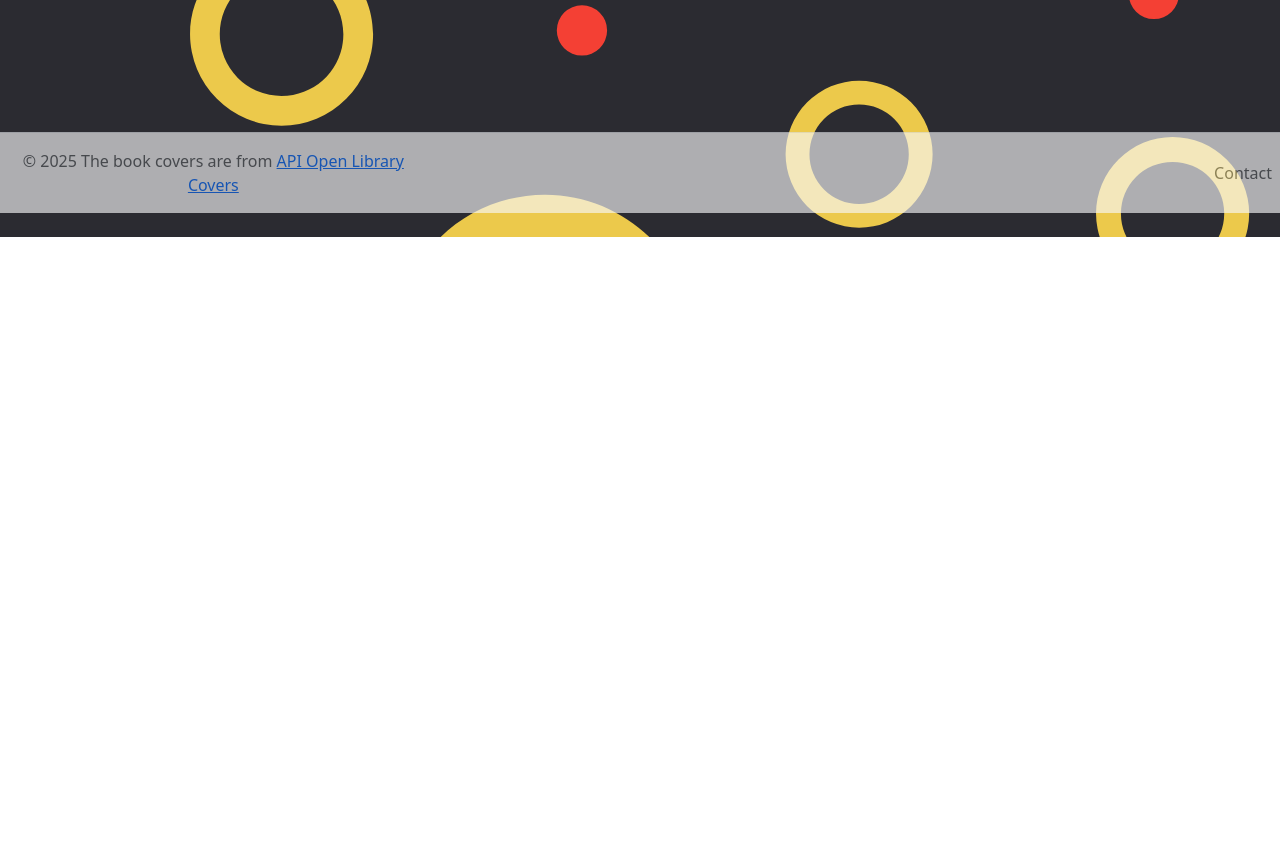
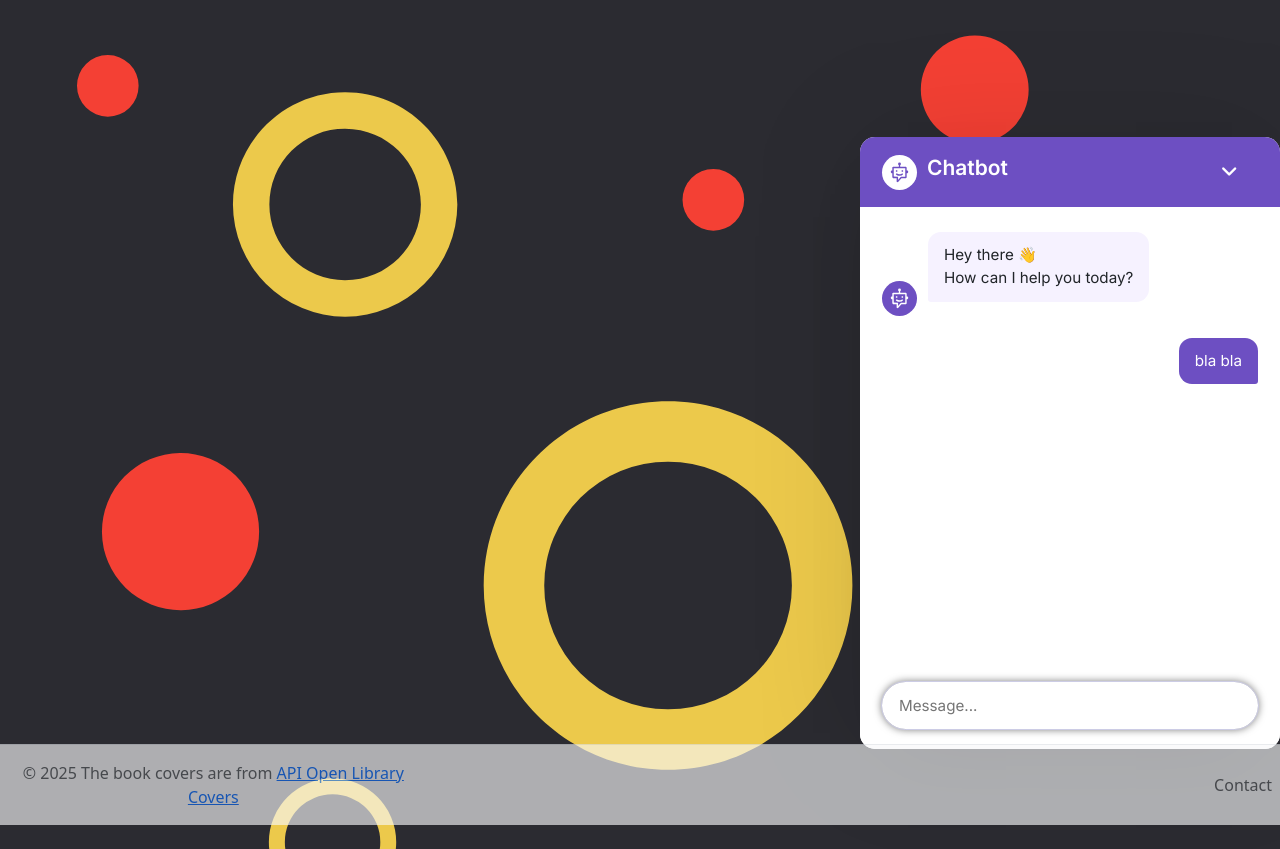
Before and after one commit to NatKacz99/library, a React (Vite) app in the folder frontend/library-fronted/: page /login in a window 1280 px wide. Shown: the part 720-1569 px from the top of the page. Before the commit the page ends 957 px from the top, so only its background shows below. Built offline with nearby package versions, Linux system fonts and the light colour scheme; no server answers.

Commit message:
styling-chatbot

```diff
--- a/frontend/library-fronted/index.html
+++ b/frontend/library-fronted/index.html
@@ -6,6 +6,10 @@
   <link rel="icon" type="image/svg+xml" href="/vite.svg" />
   <meta name="viewport" content="width=device-width, initial-scale=1.0" />
   <title>Vite + React</title>
+
+  <!-- Linking Google fonts for icons -->
+  <link rel="stylesheet" href="https://fonts.googleapis.com/css2?family=Material+Symbols+Rounded:opsz,wght,FILL,GRAD@48,400,0,0&icon_names=keyboard_arrow_down" />
+  <link href="https://fonts.googleapis.com/css2?family=Material+Symbols+Rounded" rel="stylesheet" />
 </head>
 
 <body>
--- a/frontend/library-fronted/src/components/App/App.css
+++ b/frontend/library-fronted/src/components/App/App.css
@@ -15,6 +15,14 @@ body {
   padding-bottom: 100px
 }
 
+.chatbot-popup{
+  background-color: white;
+}
+
+.message-text{
+  text-align: left;
+}
+
 .footer{
   position: absolute;
   bottom: 0;
--- a/frontend/library-fronted/src/components/App/App.jsx
+++ b/frontend/library-fronted/src/components/App/App.jsx
@@ -13,6 +13,8 @@ import Footer from './../Footer/Footer';
 import Contact from './../Contact/Contact';
 import ProtectedRoute from './../ProtectedRoute/ProtectedRoute';
 import { UserContext } from './../../contexts/UserContext';
+import ChatbotIcon from "./../ChatbotIcon";
+import ChatForm from "./../ChatForm";
 import { useDebounce } from '../../hooks/useDebounce';
 import { Route, Routes, useLocation, Navigate } from 'react-router-dom';
 
@@ -95,7 +97,39 @@ function App() {
           />
           <Route path="/contact" element={<Contact />} />
         </Routes>
+
+        <div className="chatbot-popup">
+          <div className="chat-header">
+            <div className="header-info">
+              <ChatbotIcon />
+              <h2 className="logo-text">Chatbot</h2>
+            </div>
+            <button className="material-symbols-rounded">
+              keyboard_arrow_down
+            </button>
+          </div>
+
+          <div className="chat-body">
+            <div className="message bot-message">
+              <ChatbotIcon />
+              <p className="message-text">
+                Hey there 👋 <br />
+                How can I help you today?
+              </p>
+            </div>
+            <div className="message user-message">
+              <p className="message-text">
+                bla bla
+              </p>
+            </div>
+          </div>
+
+          <div className="chat-footer">
+            <ChatForm />
+          </div>
+        </div>
       </div>
+
       <div className="footer"><Footer /></div>
     </>
   );
--- /dev/null
+++ b/frontend/library-fronted/src/components/ChatForm.jsx
@@ -0,0 +1,12 @@
+const ChatForm = () => {
+  return (
+    <form action="#" className="chat-form">
+      <input type="text" placeholder="Message..." className="message-input" required />
+      <button className="material-symbols-rounded">
+        arrow_upward
+      </button>
+    </form>
+  )
+}
+
+export default ChatForm
--- /dev/null
+++ b/frontend/library-fronted/src/components/ChatbotIcon.css
@@ -0,0 +1,171 @@
+@import url('https://fonts.googleapis.com/css2?family=Inter:ital,opsz,wght@0,14..32,100..900;1,14..32,100..900&family=Yellowtail&display=swap');
+
+.chatbot-popup {
+  margin: 0;
+  padding: 0;
+  box-sizing: border-box;
+  font-family: "Inter", sans-serif;
+  width: 420px;
+  position: relative;
+  overflow: hidden;
+  margin-left: auto;
+  border-radius: 15px;
+  box-shadow: 0 0 128px 0 rgba(0, 0, 0, 0.1),
+    0 32px 64px -48px rgba(0, 0, 0, 0.5)
+}
+
+.chatbot-popup .chat-header {
+  display: flex;
+  padding: 15px 22px;
+  align-items: center;
+  justify-content: space-between;
+  background: #6D4FC2
+}
+
+.header-info {
+  display: flex;
+  gap: 10px;
+  align-items: center;
+}
+
+.header-info svg {
+  height: 35px;
+  width: 35px;
+  padding: 6px;
+  fill: #6D4FC2;
+  flex-shrink: 0;
+  background: #fff;
+  border-radius: 50%
+}
+
+.header-info .logo-text {
+  color: #fff;
+  font-size: 1.31rem;
+  font-weight: 600
+}
+
+.chat-header button {
+  height: 40px;
+  width: 40px;
+  border: none;
+  outline: none;
+  color: #fff;
+  cursor: pointer;
+  font-size: 1.9rem;
+  padding-top: 2px;
+  border-radius: 50%;
+  margin-right: 10px;
+  background: none;
+  transition: 0.2s ease
+}
+
+.chat-header button:hover {
+  background: #593bab
+}
+
+.chat-body {
+  display: flex;
+  flex-direction: column;
+  gap: 20px;
+  height: 460px;
+  margin-bottom: 82px;
+  overflow-y: auto;
+  padding: 25px 22px
+}
+
+.chat-body .message {
+  display: flex;
+  gap: 11px;
+  align-items: center;
+}
+
+.chat-body .bot-message svg {
+  height: 35px;
+  width: 35px;
+  padding: 6px;
+  fill: #fff;
+  flex-shrink: 0;
+  align-self: flex-end;
+  margin-bottom: 2px;
+  background: #6D4FC2;
+  border-radius: 50%
+}
+
+.chat-body .message .message-text {
+  padding: 12px 16px;
+  max-width: 75%;
+  word-wrap: break-word;
+  white-space: pre-line;
+  font-size: 0.95rem
+}
+
+.chat-body .bot-message .message-text {
+  background: #F6F2FF;
+  border-radius: 13px 13px 13px 3px
+}
+
+.chat-body .user-message {
+  flex-direction: column;
+  align-items: flex-end;
+}
+
+.chat-body .user-message .message-text {
+  color: #fff;
+  background: #6D4FC2;
+  border-radius: 13px 13px 3px 13px
+}
+
+.chat-footer {
+  position: absolute;
+  bottom: 0;
+  width: 100%;
+  background: #fff;
+  padding: 15px 22px 20px
+}
+
+.chat-form {
+  display: flex;
+  align-items: center;
+  background: #fff;
+  border-radius: 32px;
+  outline: 1px solid #CCCCE5;
+  box-shadow: 0 0 8px rgba(0, 0, 0, 0.6)
+}
+
+.chat-form:focus-within{
+  outline: 2px solid #6D4FC2
+}
+
+.chat-form .message-input {
+  border: none;
+  outline: none;
+  width: 100%;
+  background: none;
+  height: 47px;
+  padding: 0 17px;
+  font-size: 0.95rem
+}
+
+.chat-form button{
+  height: 35px;
+  width: 35px;
+  display: none;
+  border: none;
+  outline: none;
+  cursor: pointer;
+  font-size: 1.15rem;
+  color: #fff;
+  flex-shrink: 0;
+  margin-right: 6px;
+  border-radius: 50%;
+  background: #6D4FC2;
+  transition: 0.2s ease
+}
+
+.chat-form button:hover{
+  background: #593bab
+}
+
+.chat-form .message-input:valid~button{
+  display: block;
+}
--- /dev/null
+++ b/frontend/library-fronted/src/components/ChatbotIcon.jsx
@@ -0,0 +1,9 @@
+import "./ChatbotIcon.css"
+
+const ChatbotIcon = () => {
+  return(
+  <svg width="50" height="50" viewBox="0 0 16 16" xmlns="http://www.w3.org/2000/svg" fill="#000000"><path fill-rule="evenodd" clip-rule="evenodd" d="M8.48 4h4l.5.5v2.03h.52l.5.5V8l-.5.5h-.52v3l-.5.5H9.36l-2.5 2.76L6 14.4V12H3.5l-.5-.64V8.5h-.5L2 8v-.97l.5-.5H3V4.36L3.53 4h4V2.86A1 1 0 0 1 7 2a1 1 0 0 1 2 0 1 1 0 0 1-.52.83V4zM12 8V5H4v5.86l2.5.14H7v2.19l1.8-2.04.35-.15H12V8zm-2.12.51a2.71 2.71 0 0 1-1.37.74v-.01a2.71 2.71 0 0 1-2.42-.74l-.7.71c.34.34.745.608 1.19.79.45.188.932.286 1.42.29a3.7 3.7 0 0 0 2.58-1.07l-.7-.71zM6.49 6.5h-1v1h1v-1zm3 0h1v1h-1v-1z"/></svg>
+  )
+}
+
+export default ChatbotIcon
```
Also changed, not shown: 1 other file (tests, documents, lock files or other folders).
